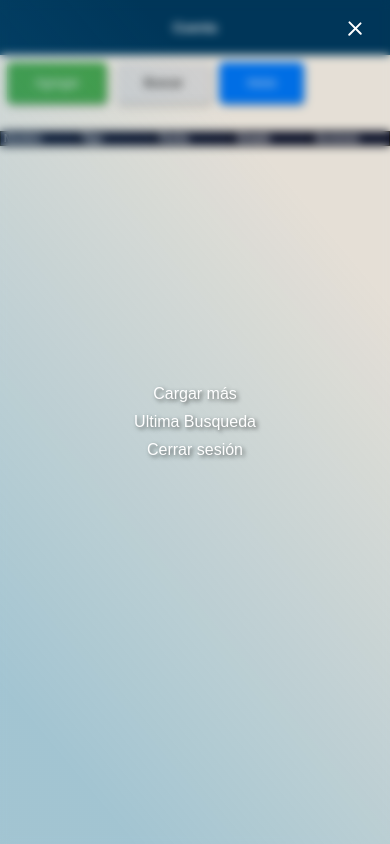
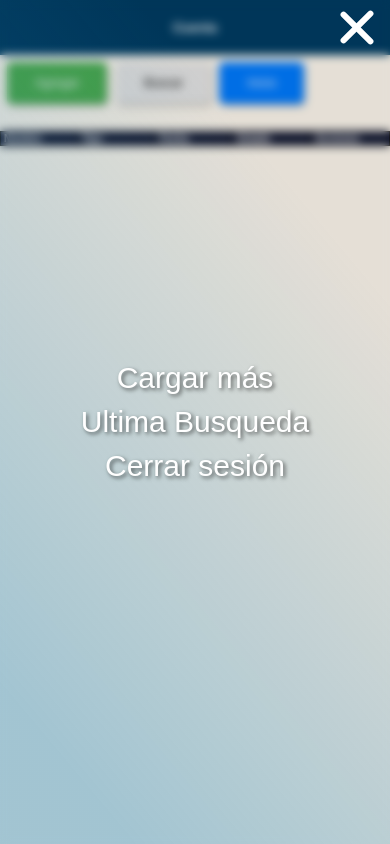
Before and after one commit to GonzaloStickar/PracticaProfesional, a website: page components/dashboard/dashboard.htm in a window 390 px wide. Both pictures are taken after a click on the button 355 px from the left and 30 px from the top of the page. Drawn offline with Linux system fonts and the light colour scheme; no server answers.

Commit message:
fix estilos

```diff
--- a/public/styles/dashboard.css
+++ b/public/styles/dashboard.css
@@ -328,14 +328,13 @@ th {
     }
 
     .botones_side_izquierda button {
-        margin: 10px 0;
-        padding: 10px 20px;
         border: none;
         background-color: transparent;
         color: white;
         cursor: pointer;
         text-shadow: 2px 2px 4px rgba(0, 0, 0, 0.6);
         transition: background-color 0.3s ease;
+        font-size: 35px;
     }
 
     .botones_side_izquierda button:hover {
@@ -343,19 +342,24 @@ th {
     }
 
     .hamburger {
-        display: flex;
+        display:flex;
         flex-direction: column;
         justify-content: center;
         align-items: center;
-        width: 30px;
-        height: 21px;
+        width: 50px;
+        height: 30px;
         background: transparent;
         border: none;
         cursor: pointer;
         z-index: 2;
+        display: flex;
+        position: absolute;
+        right: 2%;
+        top: 15px;
+    }
+
+    .hamburger.open {
         position: fixed;
-        right: 20px;
-        top: 20px;
     }
 
     .bar {
@@ -363,12 +367,13 @@ th {
         width: 100%;
         background-color: white;
         border-radius: 10px;
-        margin: 2px 0;
+        padding: 3px;
+        margin: 3px;
         transition: transform 0.3s ease, opacity 0.3s ease;
     }
 
     .hamburger.open .bar:first-child {
-        transform: translateY(4px) rotate(45deg);
+        transform: translateY(10px) rotate(45deg);
     }
 
     .hamburger.open .bar:nth-child(2) {
@@ -376,7 +381,7 @@ th {
     }
 
     .hamburger.open .bar:last-child {
-        transform: translateY(-8px) rotate(-45deg);
+        transform: translateY(-15px) rotate(-45deg);
     }
 }
 
@@ -390,7 +395,7 @@ th {
 
 @media (max-width: 600px) {
     .botones_side_izquierda button {
-        font-size: 16px;
+        font-size: 30px;
     }
 }
 
--- a/public/styles/index.css
+++ b/public/styles/index.css
@@ -132,7 +132,6 @@ body {
 }
 
 .galeria_figure_figcaption figure {
-    margin: 0;
     padding: 0;
     text-align: inherit;
 }
@@ -318,7 +317,6 @@ body {
         justify-content: center;
         height: 100%;
         padding: 0;
-        margin: 0;
     }
 
     li a {
@@ -330,16 +328,20 @@ body {
         flex-direction: column;
         justify-content: center;
         align-items: center;
-        width: 30px;
-        height: 21px;
+        width: 80px;
+        height: 50px;
         background: transparent;
         border: none;
         cursor: pointer;
         z-index: 2;
-        margin-top:10px;
         display: flex;
         position: absolute;
-        right: 1%;
+        right: 2%;
+        top: 4%;
+    }
+
+    .hamburger.open {
+        position: fixed;
     }
 
     .bar {
@@ -347,7 +349,8 @@ body {
         width: 100%;
         background-color: white;
         border-radius: 10px;
-        margin: 2px 0;
+        padding: 5px;
+        margin: 5px;
     }
 
     .hamburger .bar {
@@ -355,7 +358,7 @@ body {
     }
 
     .hamburger.open .bar:first-child {
-        transform: translateY(4px) rotate(45deg);
+        transform: translateY(20px) rotate(45deg);
     }
 
     .hamburger.open .bar:nth-child(2) {
@@ -363,7 +366,7 @@ body {
     }
 
     .hamburger.open .bar:last-child {
-        transform: translateY(-8px) rotate(-45deg);
+        transform: translateY(-20px) rotate(-45deg);
     }
 
     .texto_centrado h2 {
@@ -626,13 +629,16 @@ footer {
 
 footer a {
     color: white;
-    text-decoration: none;
 }
 
 footer a:hover {
     text-decoration: underline;
 }
 
+footer .info_footer {
+    margin-top: 10px;
+}
+
 footer .links {
-    margin: 10px;
+    margin-bottom: 10px;
 }
```
Also changed, not shown: controllers/main.js (indentation only).
